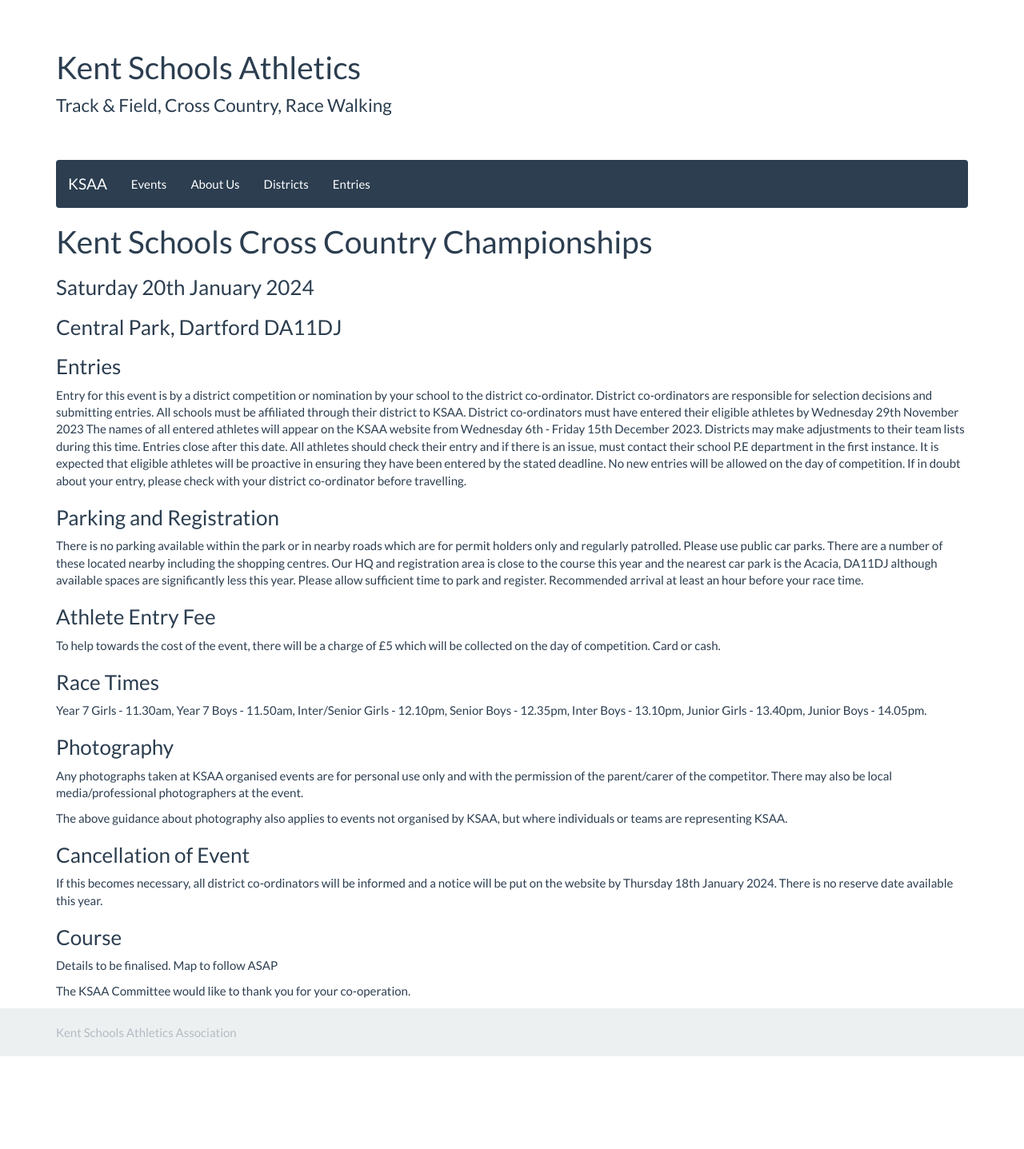
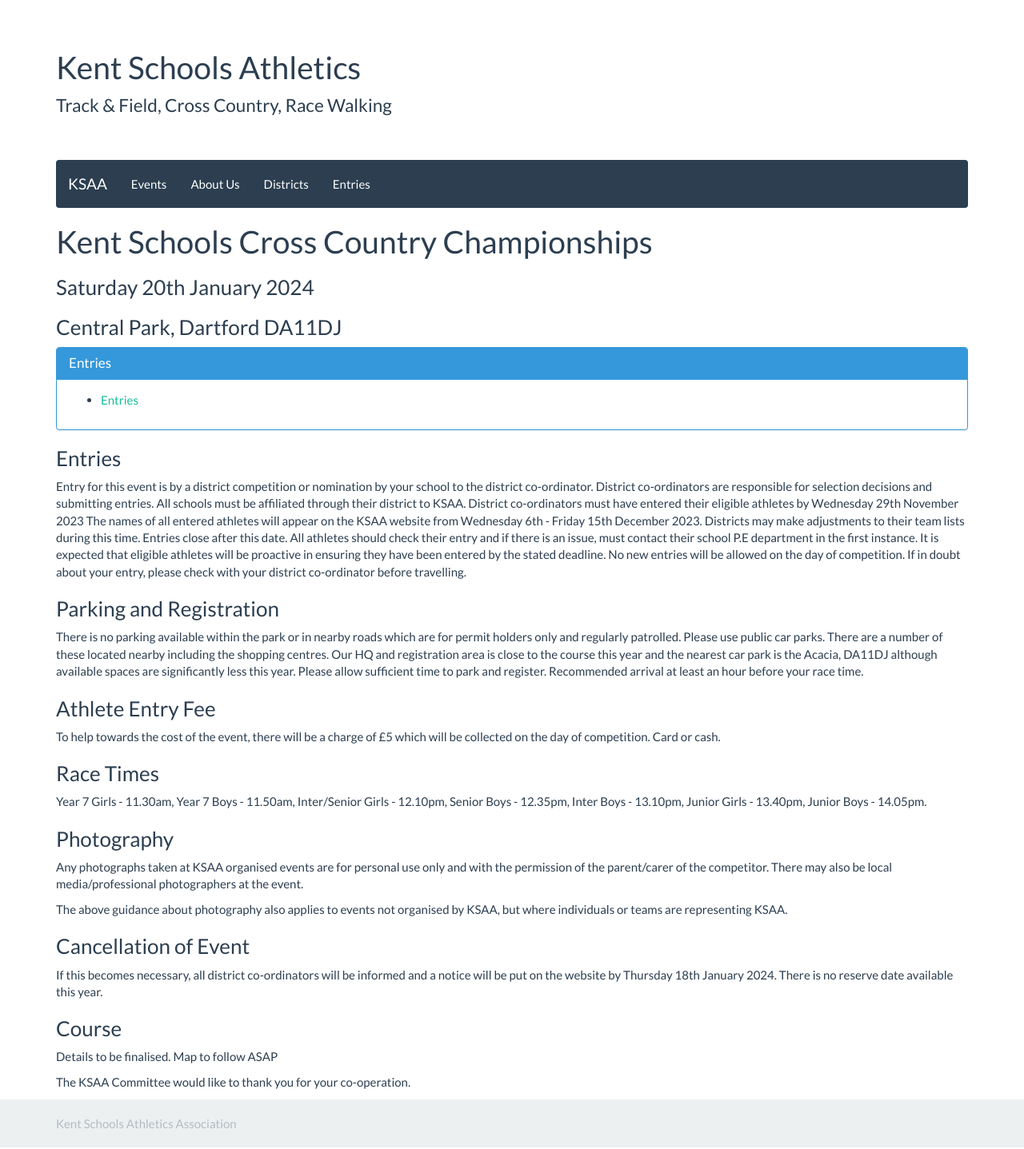
Before and after one commit to chrisnewark/chrisnewark.github.io, a Jekyll site: the page built from _events/23-24/2024-01-20-kent-schools-cross-country-champs.md, in a window 1280 px wide. Shown: the whole page at 80% size. Built offline with Jekyll 4.4.1, drawn with Linux system fonts in a browser that asks for light colours; nearby versions of some CDN libraries; before the commit the page ends 1323 px from its top, so only the background shows below that.

Commit message:
Added entries list

```diff
--- a/_events/23-24/2024-01-20-kent-schools-cross-country-champs.md
+++ b/_events/23-24/2024-01-20-kent-schools-cross-country-champs.md
@@ -8,6 +8,17 @@
 ### Saturday 20th January 2024
 
 ### Central Park, Dartford DA11DJ
+
+<div class="panel panel-info">
+    <div class="panel-heading">
+        <h3 class="panel-title">Entries</h3>
+    </div>
+    <div class="panel-body">
+        <ul>
+            <li><a href="/files/events/23-24/2024-01-20-kent-schools-cross-country-champs/entries-v1.pdf">Entries</a></li>
+        </ul>
+    </div>
+</div>
 
 ### Entries
 
```
Also changed, not shown: 1 other file.
